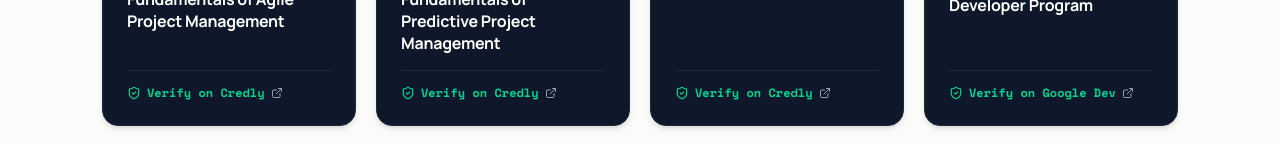
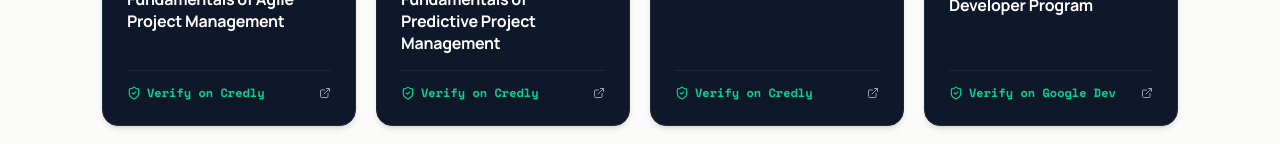
Before and after one commit to zainmabid/myportfolio, a React (Vite) app: page / in a window 1280 px wide. Shown: the part 11582-11726 px from the top of the page. Built offline with nearby package versions, Linux system fonts and the light colour scheme.

Commit message:
fix(badges): force verification link to stay strictly single-lined with whitespace-nowrap

```diff
--- a/src/components/GoogleBadges.tsx
+++ b/src/components/GoogleBadges.tsx
@@ -272,17 +272,19 @@ export const GoogleBadges: React.FC = () => {
                     </h3>
                   </div>
 
-                  {/* Card Bottom Row: Clean Single Action Verification Link */}
-                  <div className="pt-3.5 mt-4 border-t border-slate-800 flex items-center justify-between">
+                  {/* Card Bottom Row: Clean Single Action Verification Link (Strictly Single Line) */}
+                  <div className="pt-3.5 mt-4 border-t border-slate-800 flex items-center justify-between min-w-0">
                     <a
                       href={badge.badgeUrl}
                       target="_blank"
                       rel="noopener noreferrer"
-                      className="inline-flex items-center gap-1.5 text-xs font-mono text-emerald-400 hover:text-emerald-300 font-semibold transition-colors group/link"
+                      className="w-full flex items-center justify-between gap-1.5 text-[11px] sm:text-xs font-mono text-emerald-400 hover:text-emerald-300 font-semibold transition-colors group/link whitespace-nowrap overflow-hidden"
                     >
-                      <ShieldCheck className="w-3.5 h-3.5 shrink-0 text-emerald-400" />
-                      <span>{getVerificationLabel(badge.badgeUrl)}</span>
-                      <ExternalLink className="w-3 h-3 text-slate-400 group-hover/link:text-emerald-300 shrink-0" />
+                      <div className="flex items-center gap-1.5 min-w-0 truncate">
+                        <ShieldCheck className="w-3.5 h-3.5 shrink-0 text-emerald-400" />
+                        <span className="truncate whitespace-nowrap">{getVerificationLabel(badge.badgeUrl)}</span>
+                      </div>
+                      <ExternalLink className="w-3 h-3 text-slate-400 group-hover/link:text-emerald-300 shrink-0 ml-1" />
                     </a>
                   </div>
                 </div>
```
